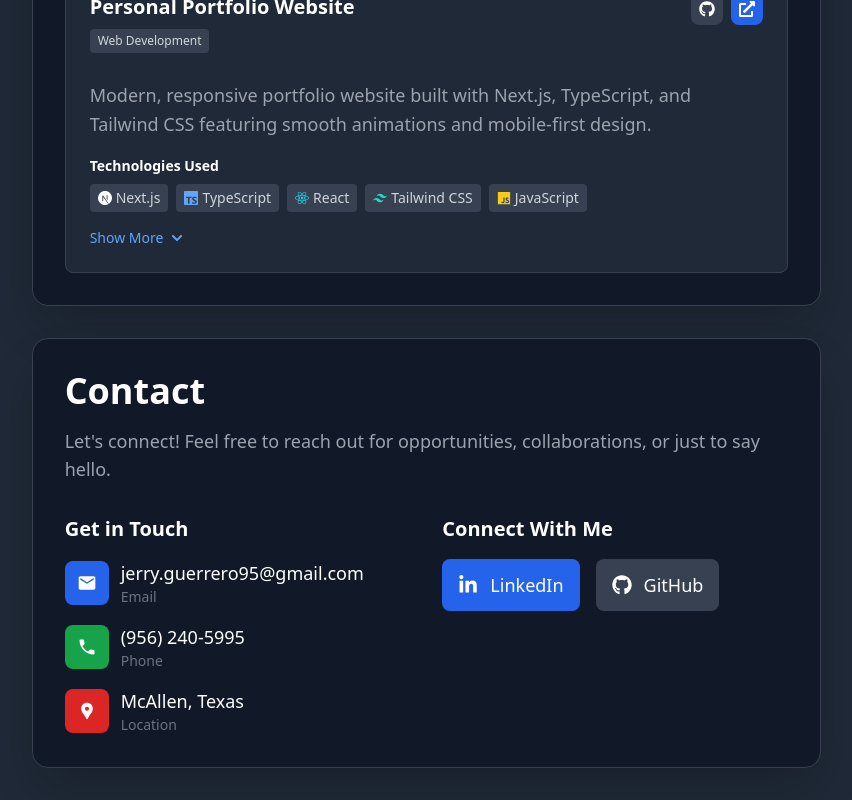
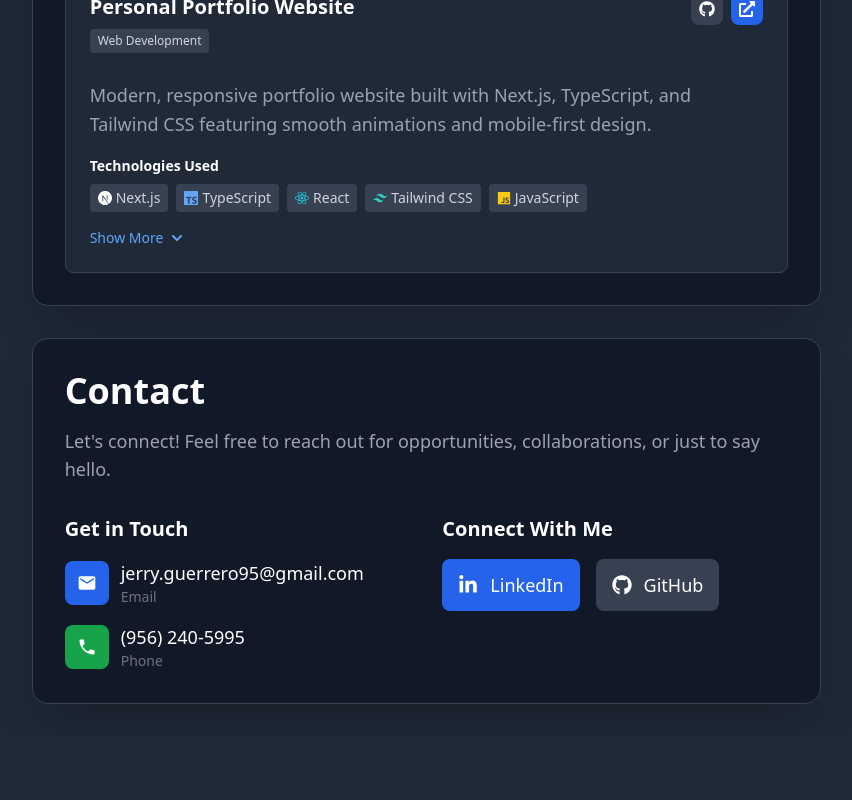
Before and after one commit to Durzo95/jerry-guerrero-portfolio, a Next.js app: page / in a window 1280 px wide. Shown: the part 3482-4282 px from the top of the page, without its empty margins (419-1271 px from the left). After the commit the page ends 4218 px from the top, so only its background shows below. Built offline with nearby package versions, Linux system fonts and the light colour scheme.

Commit message:
Remove location details from ContactSection component to streamline layout and focus on essential contact information.

```diff
--- a/components/ContactSection.tsx
+++ b/components/ContactSection.tsx
@@ -47,15 +47,7 @@ export default function ContactSection() {
                 </div>
               </div>
 
-              <div className="flex items-center gap-3">
-                <div className="bg-red-600 p-3 rounded-lg">
-                  <MdLocationPin size={20} className="text-white" />
-                </div>
-                <div>
-                  <p className="text-white font-medium">McAllen, Texas</p>
-                  <p className="text-gray-500 text-sm">Location</p>
-                </div>
-              </div>
+
             </div>
           </div>
 
```
